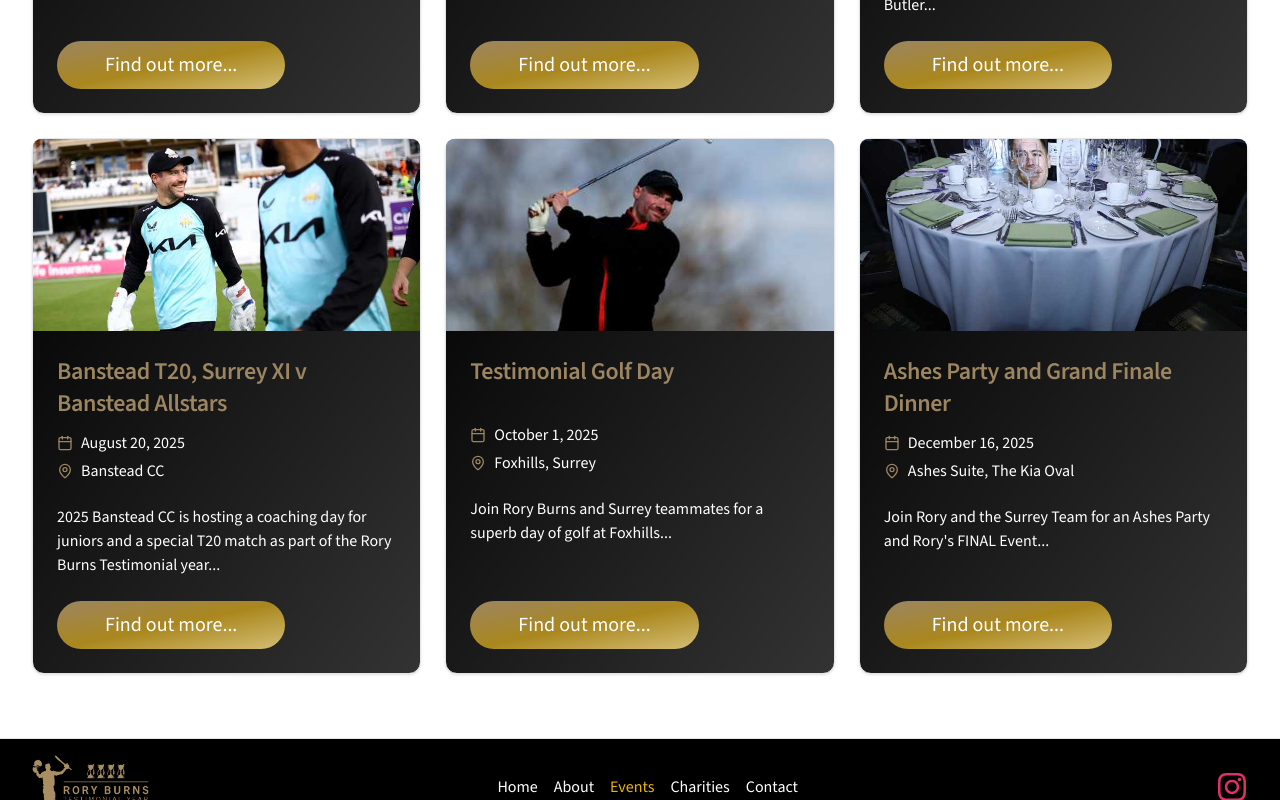
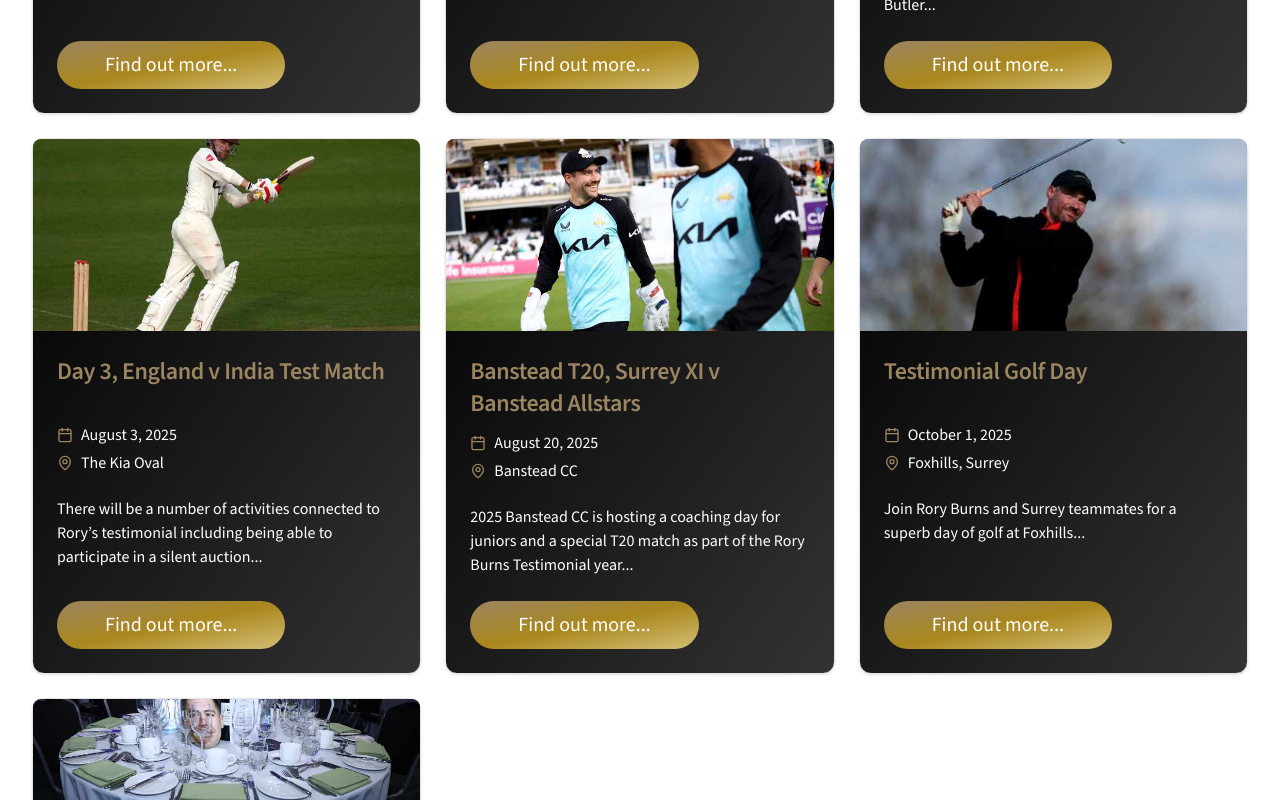
Before and after one commit to Daddyjohn63/rory-burns-website, a Next.js app: page /events in a window 1280 px wide. Shown: the part 800-1600 px from the top of the page. Built offline with nearby package versions, Linux system fonts and the light colour scheme.

Commit message:
all events added

```diff
--- a/src/app/events/[slug]/page.tsx
+++ b/src/app/events/[slug]/page.tsx
@@ -53,6 +53,7 @@
               <Image
                 src={event.image}
                 alt={event.title}
+                sizes="(max-width: 700px) 100vw, 700px"
                 fill
                 className="object-cover rounded-lg"
                 priority
--- a/src/app/events/page.tsx
+++ b/src/app/events/page.tsx
@@ -42,6 +42,7 @@
                 <Image
                   src={event.image}
                   alt={event.title}
+                  sizes="(max-width: 430px) 100vw, 430px"
                   fill
                   className="object-cover rounded-t-lg"
                 />
--- /dev/null
+++ b/src/content/events/england-india-test-match.md
@@ -0,0 +1,14 @@
+---
+image: '/events/test-match.jpg'
+title: 'Day 3, England v India Test Match'
+start_date: '2025-08-03'
+end_date: ''
+description: 'There will be a number of activities connected to Rory’s testimonial including being able to participate in a silent auction...'
+venue: 'The Kia Oval'
+link: 'https://www.kiaoval.com/tickets'
+email: ''
+---
+
+On Saturday 3 August, Day 3 of the England v India Test Match at the Oval, there will be a number of activities connected to Rory’s testimonial including being able to participate in a silent auction for unique, money can’t buy cricketing experiences.
+
+We will also be selling Rory’s testimonial merchandise signed by Rory and his teammates and raising money for his designated charities.
```
Also changed, not shown: src/utils/events-gallery.ts (added, +73 -0 lines), public/events/test-match.jpg (added).
